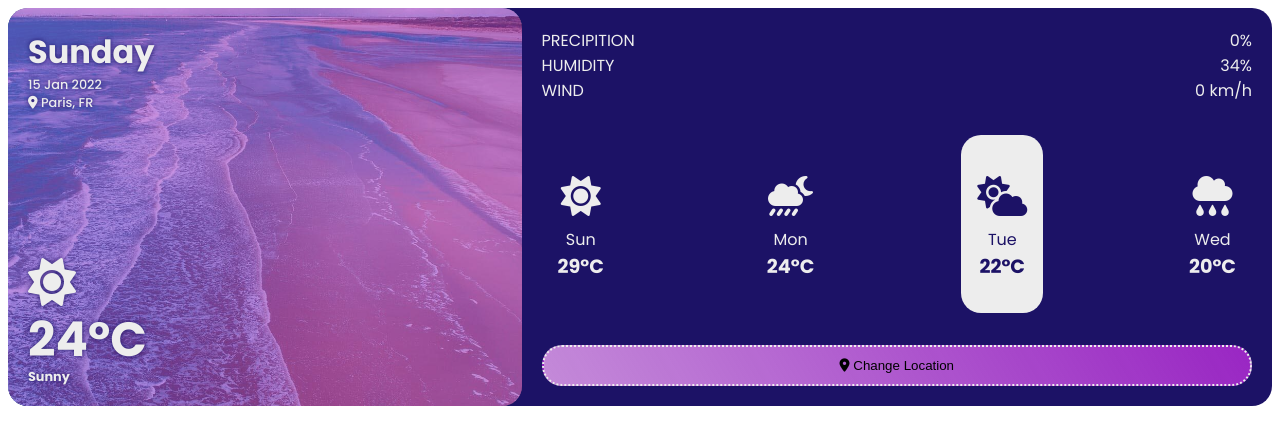
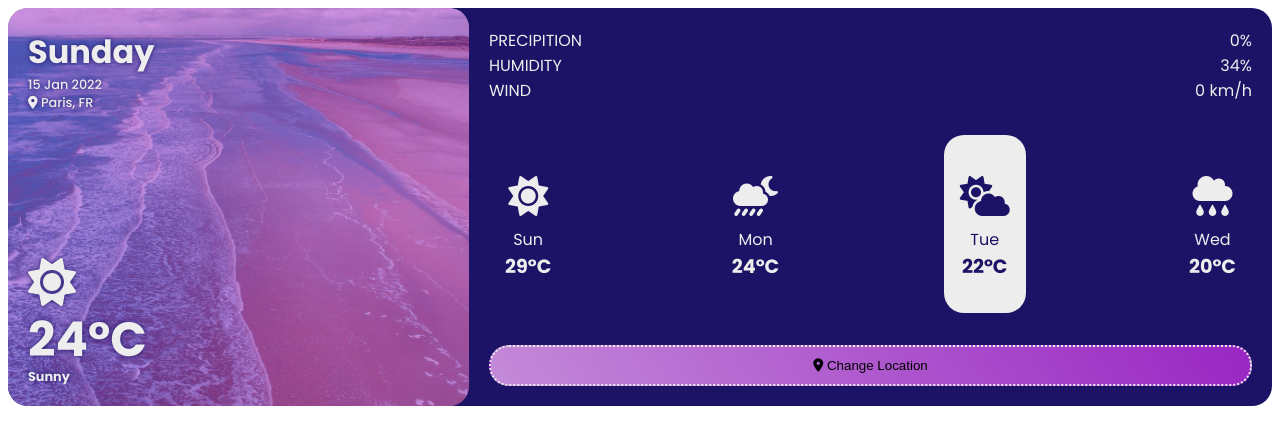
Before and after one commit to 4liCicek/SASS, a plain HTML site: page index.html in a window 1280 px wide. Drawn offline with nearby package versions, Linux system fonts and the light colour scheme; files that its build step writes are made by us from their sources.

Commit message:
Update _weather_card.scss

```diff
--- a/assets/scss/_weather_card.scss
+++ b/assets/scss/_weather_card.scss
@@ -7,9 +7,10 @@
     border-radius: 20px;
     color: v.$color2;
     display: flex;
+    flex-wrap: wrap;
 
     >.left {
-        flex: 2;
+        flex: 2 1 auto;
         @include m.bg(image, v.$card-bg-image);
         background-size: cover;
         background-position: center center;
@@ -72,7 +73,7 @@
     }
 
     >.right {
-        flex: 3;
+        flex: 3 1 auto;
         padding: 20px;
         @include m.flex($gap: 2rem);
 
```
